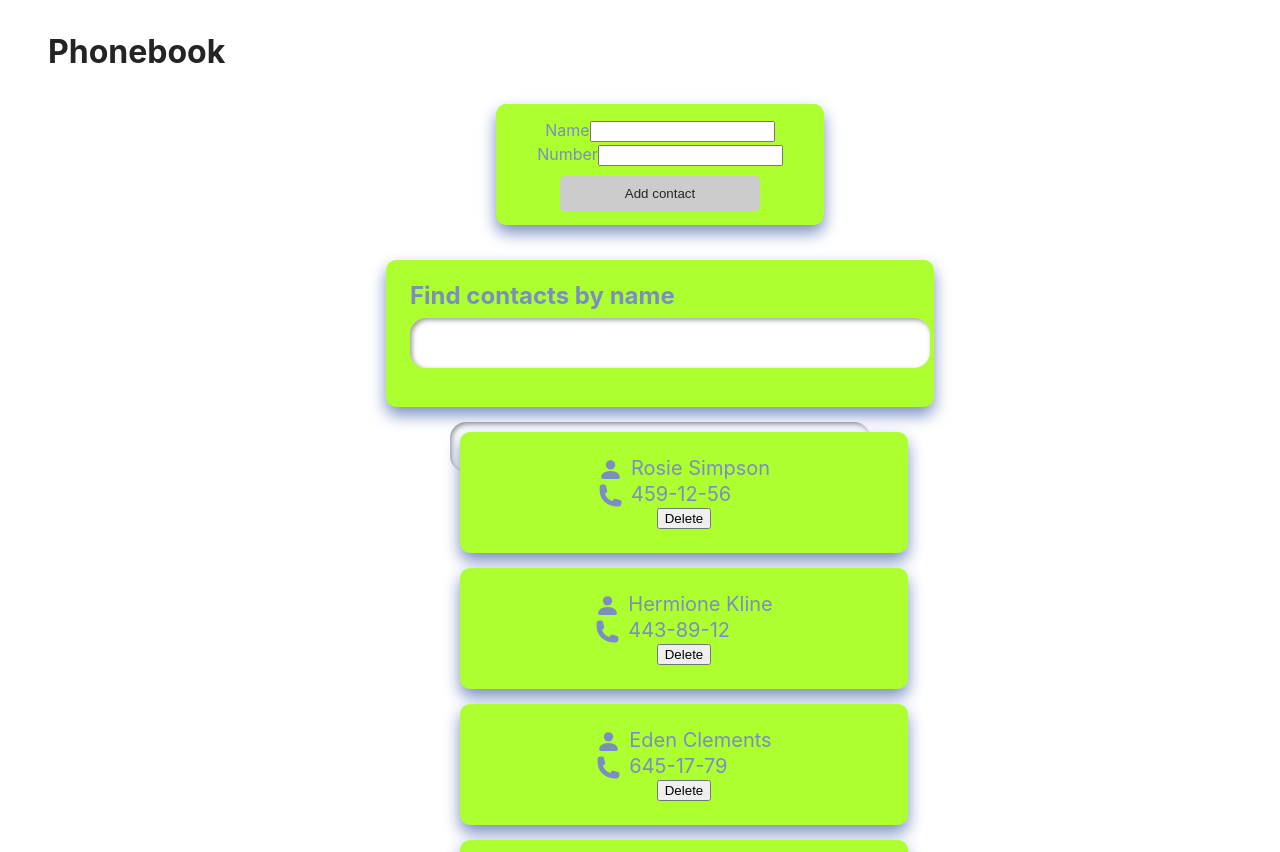
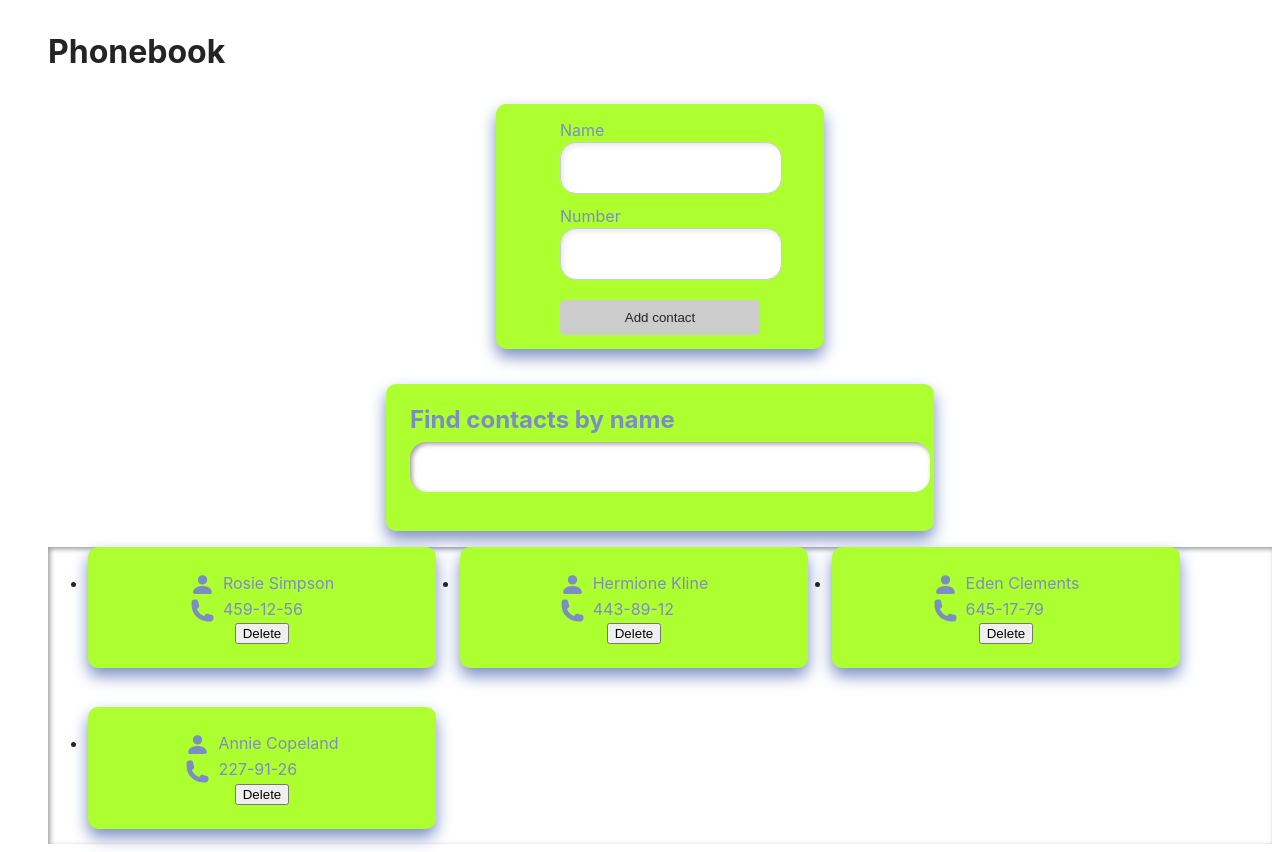
Before and after one commit to TatiYas/goit-react-hw-03, a React (Vite) app: page / in a window 1280 px wide. Shown: the top 852 px of the page. Built offline with nearby package versions, Linux system fonts and the light colour scheme.

Commit message:
Update_19

```diff
--- a/src/components/Contact/Contact.module.css
+++ b/src/components/Contact/Contact.module.css
@@ -4,7 +4,7 @@
   align-items: center;
   border: 2px;
   border-radius: 10px;
-  width: 400px;
+  width: 300px;
   margin: 0 auto 15px;
   padding: 24px;
   background-color: greenyellow;
--- a/src/components/ContactForm/ContactForm.jsx
+++ b/src/components/ContactForm/ContactForm.jsx
@@ -2,7 +2,7 @@ import { Formik, Form, Field, ErrorMessage } from "formik";
 import * as Yup from "yup";
 import { nanoid } from "nanoid";
 import { useId } from "react";
-import css from "./ContactForm.module.css";
+import s from "./ContactForm.module.css";
 
 export default function ContactForm({ onAdd }) {
   const fieldId = useId();
@@ -22,24 +22,25 @@ export default function ContactForm({ onAdd }) {
       .max(9, "Too long!")
       .required("Required!"),
   });
+
   return (
     <Formik
       initialValues={{ name: "", number: "" }}
       validationSchema={UserSchema}
       onSubmit={handleSubmit}
     >
-      <Form className={css.form}>
-        <div className={css.fields}>
+      <Form className={s.form}>
+        <div className={s.fieldContainer}>
           <label htmlFor={`name-${fieldId}`}>Name</label>
-          <Field name="name" id={`name-${fieldId}`} />
-          <ErrorMessage name="name" component="span" />
+          <Field name="name" id={`name-${fieldId}`} className={s.field} />
+          <ErrorMessage name="name" component="span" className={s.error} />
         </div>
-        <div className={css.fields}>
+        <div className={s.fieldContainer}>
           <label htmlFor={`number-${fieldId}`}>Number</label>
-          <Field name="number" id={`number-${fieldId}`} />
-          <ErrorMessage name="number" component="span" />
+          <Field name="number" id={`number-${fieldId}`} className={s.field} />
+          <ErrorMessage name="number" component="span" className={s.error} />
         </div>
-        <button className={css.btn} type="submit">
+        <button className={s.btn} type="submit">
           Add contact
         </button>
       </Form>
--- a/src/components/ContactList/ContactList.jsx
+++ b/src/components/ContactList/ContactList.jsx
@@ -1,11 +1,11 @@
 import Contact from "../Contact/Contact";
-import css from "./ContactList.module.css";
+import s from "./ContactList.module.css";
 
 export default function ContactList({ contacts, onDelete }) {
   return (
-    <ul className={css.list}>
+    <ul className={s.list}>
       {contacts.map((contact) => (
-        <li className={css.item} key={contact.id}>
+        <li className={s.item} key={contact.id}>
           <Contact data={contact} onDelete={onDelete} />
         </li>
       ))}
--- a/src/components/ContactList/ContactList.module.css
+++ b/src/components/ContactList/ContactList.module.css
@@ -1,17 +1,8 @@
 .list {
-  margin: 0 auto 15px;
-  width: 400px;
-  height: 1.5em;
-  font-size: 20px;
-  outline: none;
-  border-radius: 16px;
-  border: none;
-  padding: 10px;
-  box-shadow: inset 2px 2px 5px
+    display: flex;
+    flex-direction: row;
+    flex-wrap: wrap;
+    gap: 24px;
+    box-shadow: inset 2px 2px 5px
     rgba(0, 0, 0, 0.4);
   }
-
-  .item {
-    max-width: 200px;
-    list-style: none;
-  }
--- a/src/components/SearchBox/SearchBox.jsx
+++ b/src/components/SearchBox/SearchBox.jsx
@@ -1,9 +1,9 @@
-import css from "./SearchBox.module.css";
+import s from "./SearchBox.module.css";
 export default function SearchBox({ value, onFilter }) {
     return (
-        <div className={css.form}>
-            <p className={css.text}>Find contacts by name</p>
-            <input className={css.input} type="text" value={value} onChange={e => onFilter(e.target.value)}></input>
+        <div className={s.form}>
+            <p className={s.text}>Find contacts by name</p>
+            <input className={s.input} type="text" value={value} onChange={e => onFilter(e.target.value)}></input>
         </div>
     )
 }
```
